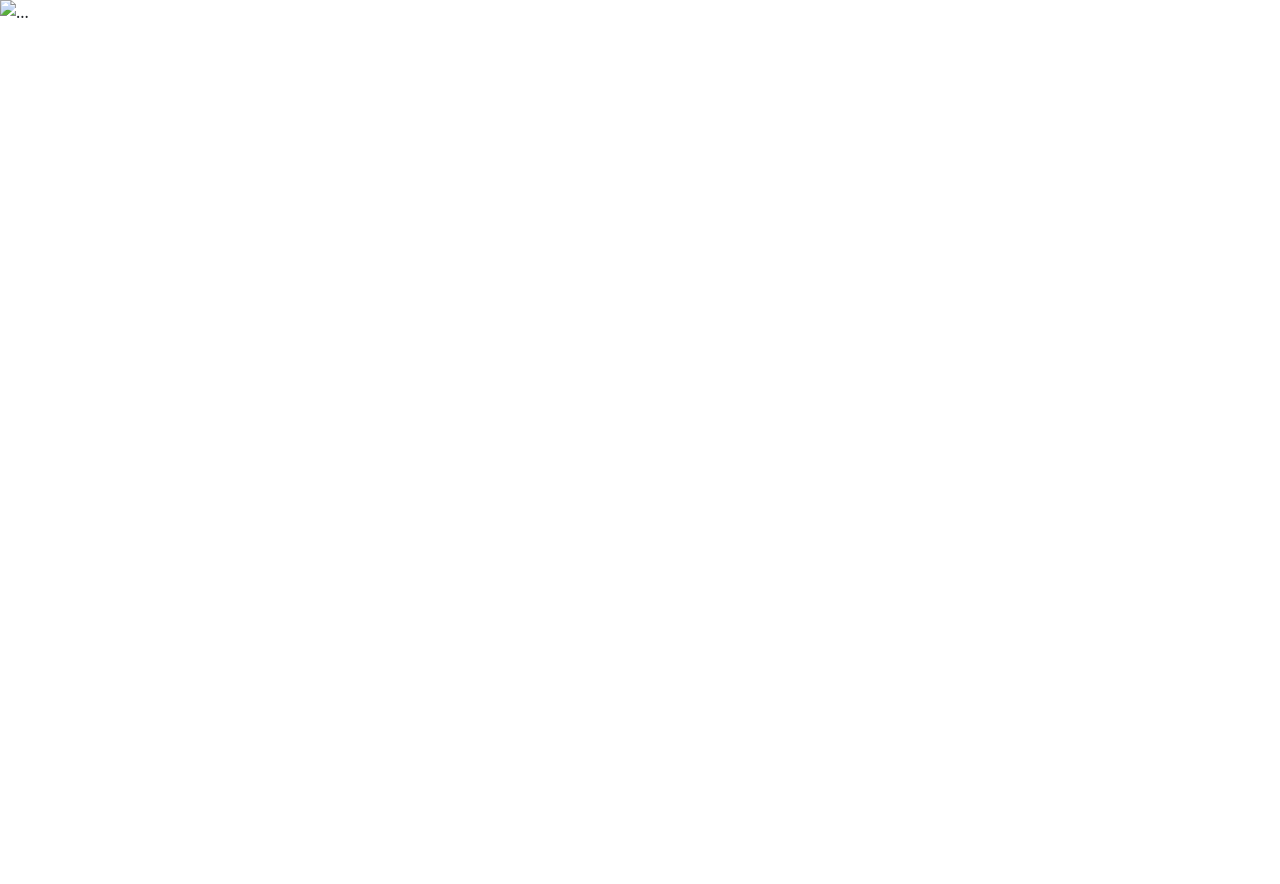
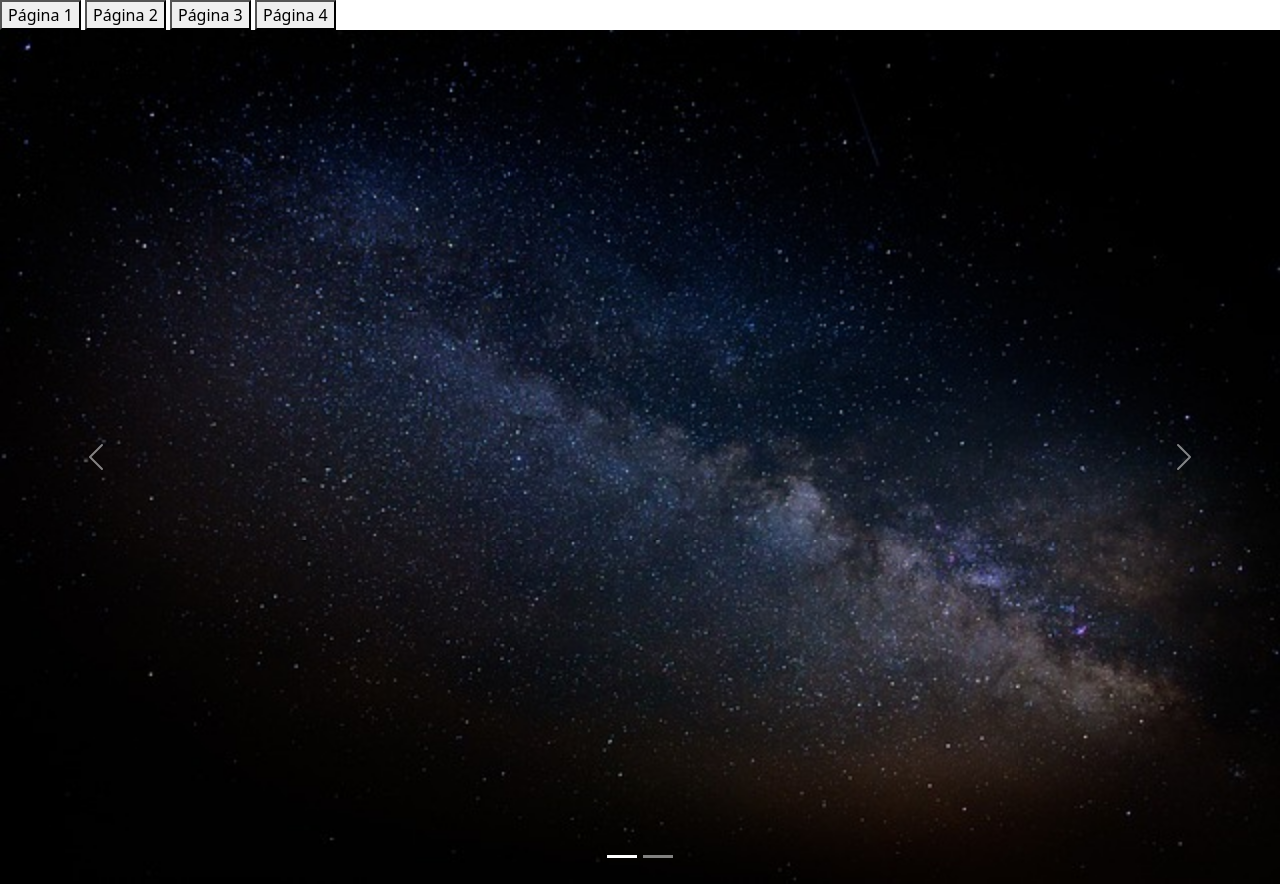
Before and after one commit to laviniarossito/SiteEtecAssisRepo, a plain HTML site: page index.html in a window 1280 px wide. Before the commit the page ends 800 px from the top, so only its background shows below. Drawn offline with nearby package versions, Linux system fonts and the light colour scheme.

Commit message:
ALTERADO: Adição de 4 botões.

```diff
--- a/index.html
+++ b/index.html
@@ -8,13 +8,18 @@
     <title>Document</title>
     <link href="https://cdn.jsdelivr.net/npm/bootstrap@5.3.4/dist/css/bootstrap.min.css" rel="stylesheet"
         integrity="sha384-DQvkBjpPgn7RC31MCQoOeC9TI2kdqa4+BSgNMNj8v77fdC77Kj5zpWFTJaaAoMbC" crossorigin="anonymous">
-
 </head>
 
 <body>
     <header></header>
     <nav></nav>
     <main>
+        <section>
+            <button>Página 1</button>
+            <button>Página 2</button>
+            <button>Página 3</button>
+            <button>Página 4</button>
+        </section>
         <section>
             <div id="carouselExampleIndicators" class="carousel slide">
                 <div class="carousel-indicators">
@@ -25,10 +30,10 @@
                 </div>
                 <div class="carousel-inner">
                     <div class="carousel-item active">
-                        <img src="Aula09/espaco.jpg" class="d-block w-100" alt="...">
+                        <img src="espaco.jpg" class="d-block w-100" alt="...">
                     </div>
                     <div class="carousel-item">
-                        <img src="Aula09/sol.jpg" class="d-block w-100" alt="...">
+                        <img src="sol.jpg" class="d-block w-100" alt="...">
                     </div>
                 </div>
                 <button class="carousel-control-prev" type="button" data-bs-target="#carouselExampleIndicators"
```
Also changed, not shown: espaco.jpg (added), sol.jpg (added).
